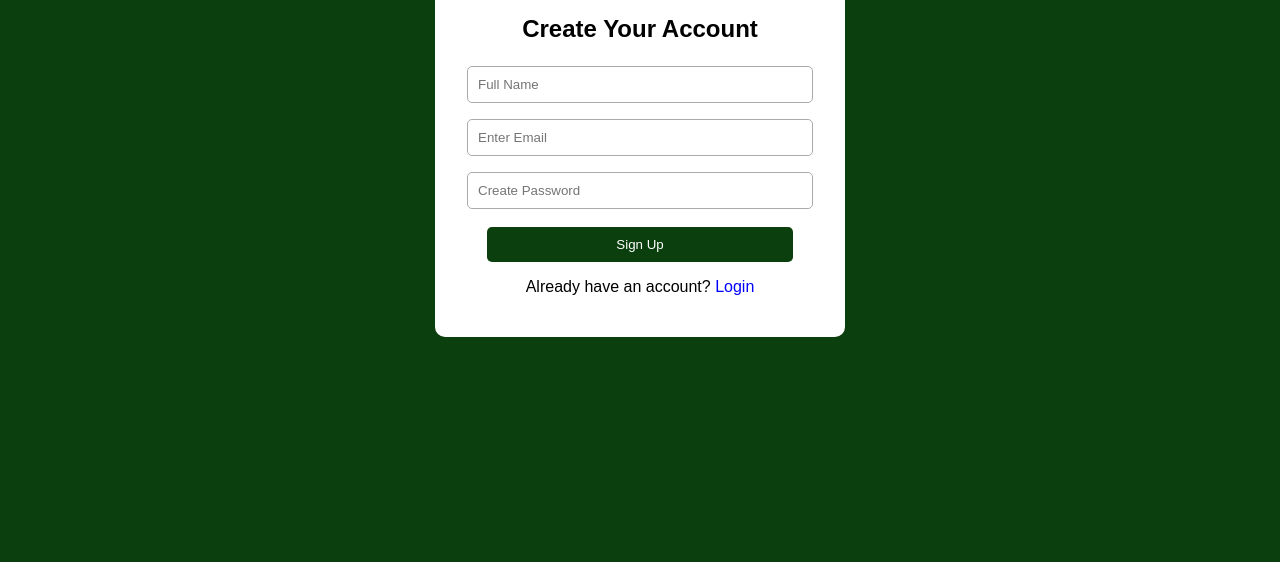
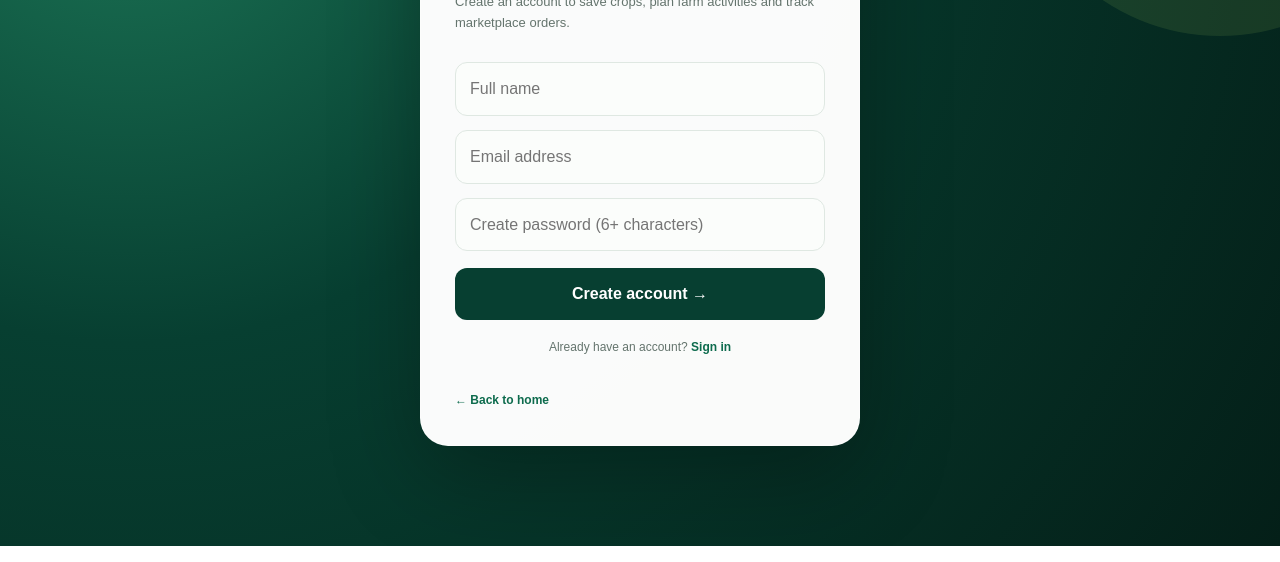
Before and after one commit to niitin001/organic-farming-system, a website: page signup.html in a window 1280 px wide. Shown: the part 254-816 px from the top of the page. Drawn offline with Linux system fonts and the light colour scheme.

Commit message:
Modernize signup.html experience

```diff
--- a/signup.html
+++ b/signup.html
@@ -1,102 +1,10 @@
 <!DOCTYPE html>
-<html lang="en">
-<head>
-  <meta charset="UTF-8">
-  <title>Sign Up</title>
-  <style>
-    body {
-      background: #0b3f0d;
-      display: flex;
-      justify-content: center;
-      align-items: center;
-      height: 100vh;
-      font-family: Arial;
-    }
-
-    .box {
-      background: white;
-      width: 360px;
-      padding: 25px;
-      border-radius: 10px;
-      text-align: center;
-    }
-
-    .box h2 {
-      margin-bottom: 15px;
-    }
-
-    input {
-      width: 90%;
-      margin: 8px 0;
-      padding: 10px;
-      border-radius: 5px;
-      border: 1px solid #aaa;
-    }
-
-    button {
-      width: 85%;
-      padding: 10px;
-      background: #0b3f0d;
-      color: white;
-      border: none;
-      border-radius: 5px;
-      cursor: pointer;
-      margin-top: 10px;
-    }
-
-    p span {
-      color: blue;
-      cursor: pointer;
-    }
-  </style>
-</head>
-<body>
-
-  <div class="box">
-    <h2>Create Your Account</h2>
-
-    <input type="text" id="name" placeholder="Full Name" required>
-    <input type="email" id="email" placeholder="Enter Email" required>
-    <input type="password" id="password" placeholder="Create Password" required>
-
-    <button onclick="signup()">Sign Up</button>
-
-    <p>Already have an account?
-      <span onclick="window.location.href='login.html'">Login</span>
-    </p>
-  </div>
-
-  <script>
-    const form = document.querySelector(".box");
-    async function signup() {
-      const name = document.getElementById("name").value.trim();
-      const email = document.getElementById("email").value.trim().toLowerCase();
-      const password = document.getElementById("password").value;
-
-      if (!name || !email || password.length < 6) {
-        alert("Please enter your name, a valid email and a password of at least 6 characters.");
-        return;
-      }
-
-      try {
-        const response = await fetch("/api/signup", {
-          method: "POST",
-          headers: { "Content-Type": "application/json" },
-          body: JSON.stringify({ name, email, password })
-        });
-        const data = await response.json();
-        if (!response.ok) throw new Error(data.error || "Signup failed.");
-
-        localStorage.setItem("ffs_token", data.token);
-        localStorage.setItem("ffs_user", JSON.stringify(data.user));
-        localStorage.setItem("ffs_logged", data.user.email);
-        alert("Account created successfully!");
-        window.location.href = "index.html";
-      } catch (error) {
-        alert(error.message);
-      }
-    }
-  </script>
-
-</body>
-</html>
+<html lang="en"><head><meta charset="UTF-8"><meta name="viewport" content="width=device-width,initial-scale=1"><title>Create Account | Farmer Friendly</title><link rel="stylesheet" href="styles.css"></head>
+<body class="auth-page"><main class="auth-box">
+<a class="auth-logo" href="index.html"><span>🌱</span> Farmer Friendly</a>
+<h1>Start your smart farm.</h1><p>Create an account to save crops, plan farm activities and track marketplace orders.</p>
+<form id="signupForm"><input type="text" id="name" placeholder="Full name" autocomplete="name" required><input type="email" id="email" placeholder="Email address" autocomplete="email" required><input type="password" id="password" placeholder="Create password (6+ characters)" autocomplete="new-password" minlength="6" required><button type="submit">Create account →</button></form>
+<p class="switch">Already have an account? <a href="login.html">Sign in</a></p><a class="back-home" href="index.html">← Back to home</a>
+</main><script>
+document.getElementById("signupForm").addEventListener("submit",async e=>{e.preventDefault();const name=document.getElementById("name").value.trim(),email=document.getElementById("email").value.trim().toLowerCase(),password=document.getElementById("password").value;if(!name||!email||password.length<6){alert("Please enter your name, a valid email and a password of at least 6 characters.");return}const btn=e.target.querySelector("button");btn.disabled=true;btn.textContent="Creating account…";try{const r=await fetch("/api/signup",{method:"POST",headers:{"Content-Type":"application/json"},body:JSON.stringify({name,email,password})});const d=await r.json();if(!r.ok)throw new Error(d.error||"Signup failed.");localStorage.setItem("ffs_token",d.token);localStorage.setItem("ffs_user",JSON.stringify(d.user));localStorage.setItem("ffs_logged",d.user.email);location.href="index.html";}catch(err){alert(err.message)}finally{btn.disabled=false;btn.textContent="Create account →"}});
+</script></body></html>
```
